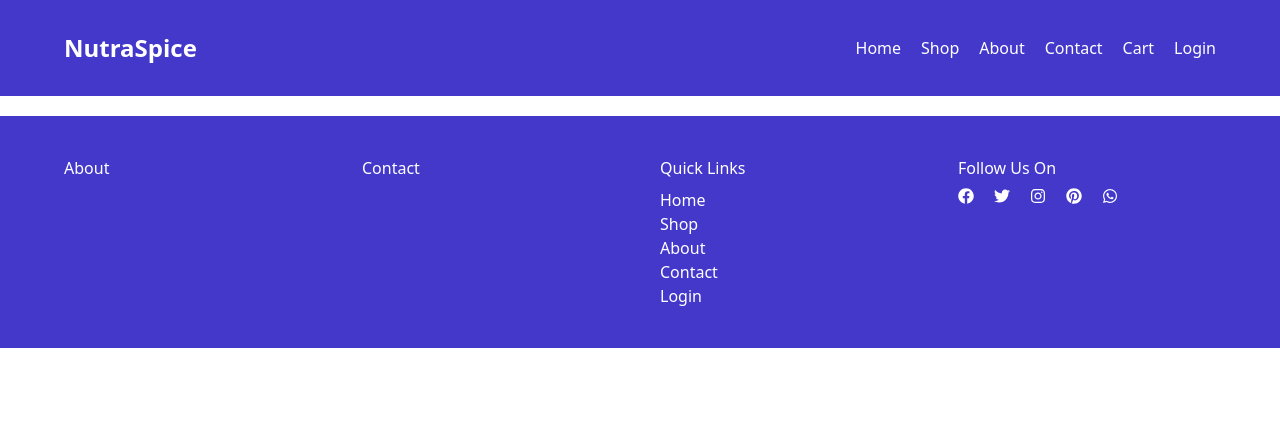
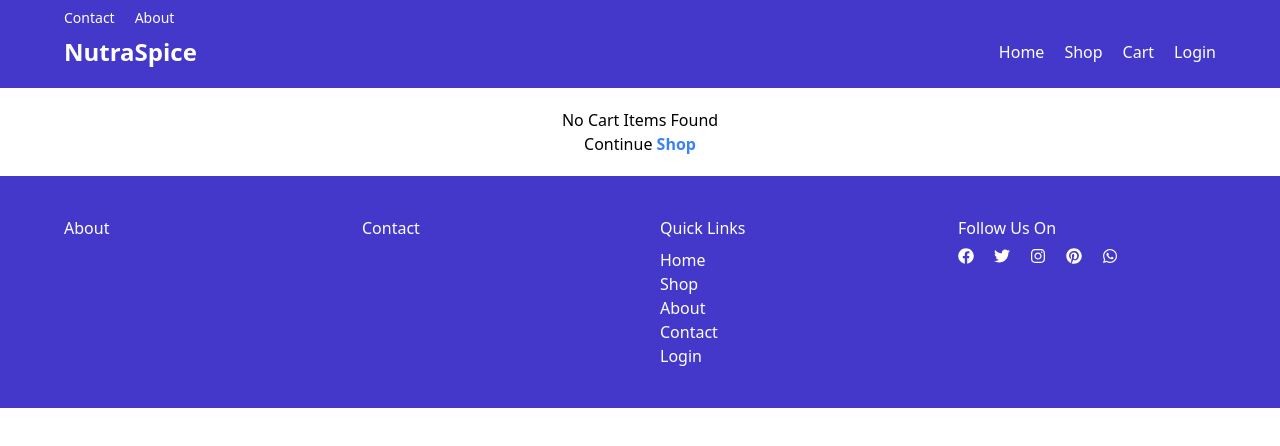
Before and after one commit to kotireddydeva/nutraspice, a React (Create React App) app: page /cart in a window 1280 px wide. Shown: the top 446 px of the page. Built offline with nearby package versions, Linux system fonts and the light colour scheme.

Commit message:
cart changes done

```diff
--- a/src/components/Header/index.js
+++ b/src/components/Header/index.js
@@ -4,19 +4,24 @@ import { Link } from "react-router-dom";
 import { CartContext } from "../../context/CartContext";
 
 const Header = () => {
-    const {cartItems} = useContext(CartContext)
+    const { cartItems } = useContext(CartContext)
     const [isMenuOpen, setIsMenuOpen] = useState(false)
     return (
         <header className="bg-indigo-700 relative mb-5">
-            <div className="max-w-[90%] mx-auto flex justify-between items-center text-white h-24 ">
-                <h1 className="font-bold text-2xl">NutraSpice</h1>
+            <div className="max-w-[90%] mx-auto">
+                <div className="py-2">
+                    <ul className="flex gap-5 font-normal text-sm cursor-pointer text-white">
+                            <li>Contact</li>
+                            <li>About</li>
+                        </ul>
+                </div>
+                <div className="flex justify-between items-center text-white pb-5">
+                    <h1 className="font-bold text-2xl"><Link to="/">NutraSpice</Link></h1>
                     <nav className="hidden md:block">
                         <ul className="flex gap-5 font-medium cursor-pointer">
                             <li><Link to="/">Home</Link></li>
                             <li><Link to="/shop">Shop</Link></li>
-                        <li>About</li>
-                        <li>Contact</li>
-                        <li>Cart {cartItems.length > 0 && cartItems.length}</li>
+                            <li><Link to="/cart">Cart {cartItems.length > 0 && cartItems.length}</Link></li>
                             <li>Login</li>
                         </ul>
                     </nav>
@@ -26,14 +31,17 @@ const Header = () => {
                     {isMenuOpen &&
                         <nav className="absolute p-2 right-0 top-14 bg-indigo-700 text-white md:hidden z-10">
                             <ul className="font-bold px-5">
-                            <li>Home</li>
-                            <li>Shop</li>
+                                <li><Link to="/">Home</Link></li>
+                                <li><Link to="/shop">Shop</Link></li>
+                                <li><Link to="/cart">Cart {cartItems.length > 0 && cartItems.length}</Link></li>
+                                <li>Login</li>
                                 <li>About</li>
                                 <li>Contact</li>
-                            <li>Login</li>
                             </ul>
                         </nav>
-                }</div>
+                    }
+                </div>
+            </div>
 
         </header>
     )
--- a/src/components/HeroSection/index.js
+++ b/src/components/HeroSection/index.js
@@ -1,6 +1,7 @@
 import Slider from "react-slick";
 import "slick-carousel/slick/slick.css";
 import "slick-carousel/slick/slick-theme.css";
+import { Link } from "react-router-dom";
 
 const HeroSection = () => {
     const sliderData = [
@@ -44,12 +45,14 @@ const HeroSection = () => {
                 <Slider {...settings}>
                     {sliderData.map((s) =>
                         <div key={s.id}>
+                            <Link to="/shop">
                             <div className="md:hidden">
                                 <img className="mx-auto" src={s.imgUrl} alt={s.name} />
                             </div>
                             <div className="hidden md:block">
                                 <img className="mx-auto w-full" src={s.imgMd} alt={s.name} />
                             </div>
+                            </Link>
                         </div>
                     )}
                 </Slider>
--- a/src/pages/Cart/index.js
+++ b/src/pages/Cart/index.js
@@ -0,0 +1,59 @@
+import { useContext } from "react";
+import { CartContext } from "../../context/CartContext";
+import { Link } from "react-router-dom";
+
+const Cart = () => {
+    const { cartItems, setCartItems } = useContext(CartContext)
+    const handleRemove = (id) => {
+        setCartItems(cartItems.filter(item => item.id !== id))
+    }
+    const totalItems = cartItems.length
+    const totalPrice = cartItems.reduce((accumulator, currentProduct) => {
+        return accumulator + currentProduct.price
+    }, 0)
+    return (
+        <div className="max-w-[90%] mx-auto">
+            {
+                cartItems.length !== 0 ? <><ul>
+                    {cartItems.map(item => (
+                        <li key={item.id}>
+                            <div className="flex items-center justify-between py-2">
+                                <div className="w-56">
+                                    <img className="h-16" src={item.image} alt={item.name} />
+                                </div>
+                                <p className="grow">{item.name}</p>
+                                <p className="w-56 text-right pr-5">{item.price}</p>
+                                <button
+                                    type="button"
+                                    className="width-56"
+                                    onClick={() => handleRemove(item.id)}
+                                >
+                                    Remove
+                                </button>
+                            </div>
+                        </li>
+                    ))} </ul>
+                    <div className="flex flex-col items-end text-right">
+                        <div className="flex justify-between w-48">
+                            <p>Total Items:</p>
+                            <p>{totalItems}</p>
+                        </div>
+                        <div className="flex justify-between w-48">
+                            <p>Total Price:</p>
+                            <p>{totalPrice}</p>
+                        </div>
+                    </div>
+                </>
+                    :
+                    <div>
+                        <p className="font-2xl text-center"> No Cart Items Found</p>
+                        <p className="text-center">Continue <Link to="/shop" className="text-blue-500 font-bold">Shop</Link></p>
+                    </div>
+            }
+
+
+        </div>
+    )
+}
+
+export default Cart
--- a/src/routes.js
+++ b/src/routes.js
@@ -3,6 +3,7 @@ import Home from "./pages/Home";
 import Shop from "./pages/Shop";
 import CategoryCollection from "./pages/CategoryCollection";
 import ProductDetails from "./pages/ProductDetail";
+import Cart from "./pages/Cart";
 
 const RouteComponents = () => (
     <Routes>
@@ -10,6 +11,7 @@ const RouteComponents = () => (
         <Route path="/shop" element={<Shop />} />
         <Route path="/category/:category" element={<CategoryCollection />} />
         <Route path="/product/:id" element={<ProductDetails />} />
+        <Route path="/cart" element={<Cart />} />
     </Routes>
 )
 
```
Lines whose indentation alone changed are shown as unchanged.
